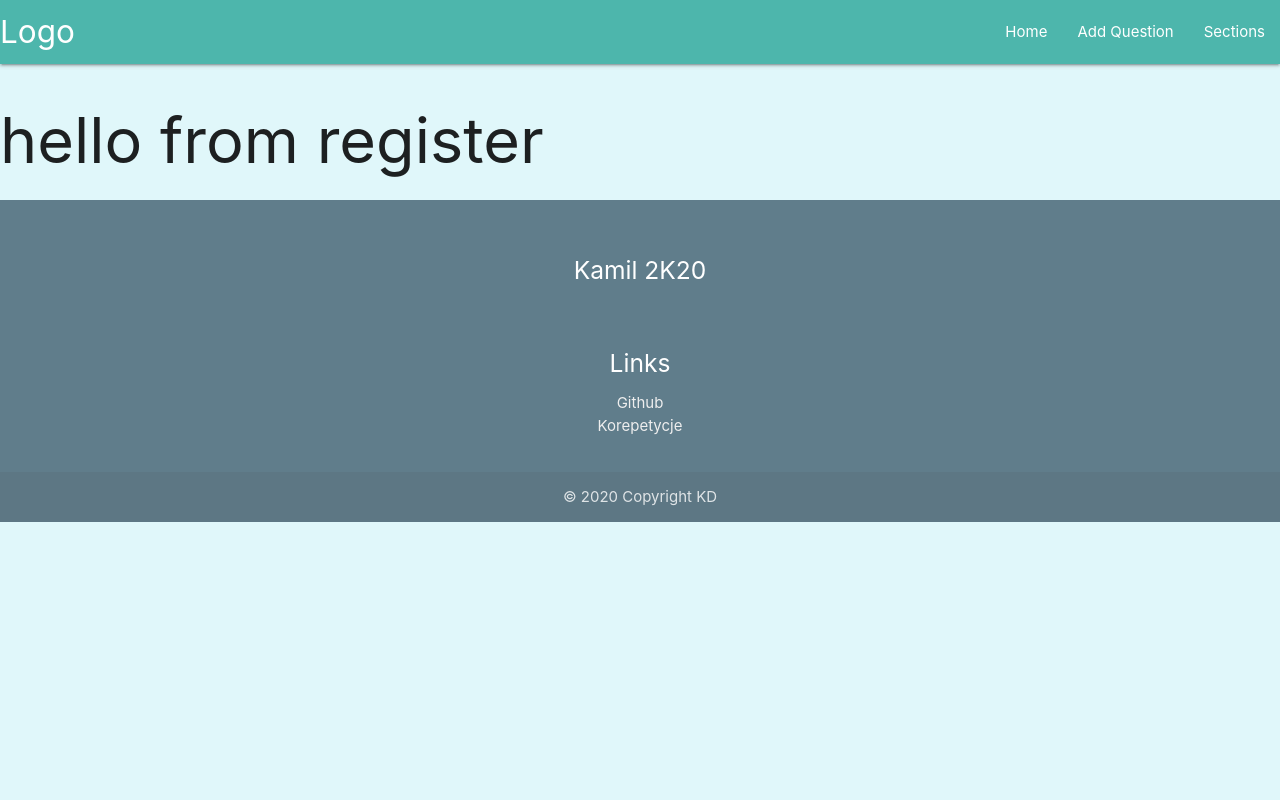
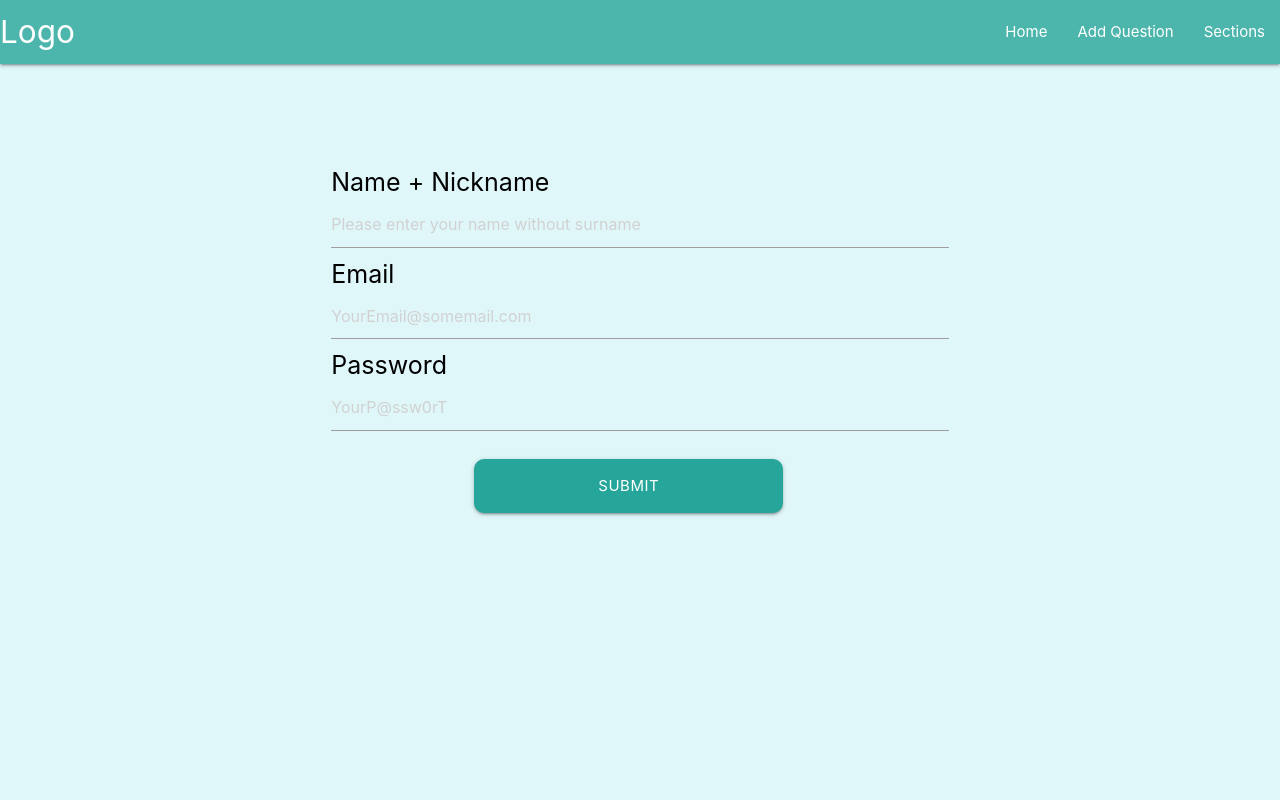
Before and after one commit to coldoe/QuizApp, a React (Create React App) app: page /register in a window 1280 px wide. Shown: the top 800 px of the page. Built offline with nearby package versions, Linux system fonts and the light colour scheme; no server answers.

Commit message:
register page

```diff
--- a/src/Components/Register/Register.jsx
+++ b/src/Components/Register/Register.jsx
@@ -1,9 +1,68 @@
 import React from "react";
+import { Formik, Form, Field } from "formik";
+import { RegisterSchema } from "../Schema/RegisterSchema";
 
 export const Register = () => {
+  function dataToSend(object) {
+    console.log(object);
+  }
   return (
-    <div>
-      <h1>hello from register</h1>
+    <div className="Login">
+      <Formik
+        initialValues={{
+          name: "",
+          email: "",
+          password: "",
+        }}
+        validationSchema={RegisterSchema}
+        onSubmit={(values, { resetForm }) => {
+          dataToSend(values);
+          resetForm({});
+        }}
+      >
+        {({ errors, touched }) => (
+          <div className="row" style={{ height: "85vh", marginTop: "10vh" }}>
+            <div className="col offset-m2 offset-l2 offset-xl3 s12 m8 l8 xl6">
+              <Form>
+                <label style={{ color: "black", fontSize: "25px" }}>
+                  Name + Nickname
+                </label>
+                <Field
+                  name="name"
+                  placeholder="Please enter your name without surname"
+                />
+                {errors.name && touched.name ? (
+                  <div style={{ color: "red" }}>{errors.name}</div>
+                ) : null}
+                <label style={{ color: "black", fontSize: "25px" }}>
+                  Email
+                </label>
+                <Field name="email" placeholder="YourEmail@somemail.com" />
+                {errors.email && touched.email ? (
+                  <div style={{ color: "red" }}>{errors.email}</div>
+                ) : null}
+                <label style={{ color: "black", fontSize: "25px" }}>
+                  Password
+                </label>
+                <Field name="password" placeholder="YourP@ssw0rT" />
+                {errors.password && touched.password ? (
+                  <div style={{ color: "red" }}>{errors.password}</div>
+                ) : null}
+
+                <div className="row">
+                  <button
+                    className="col s6 offset-s3 btn-block waves-light btn-large"
+                    type="submit"
+                  >
+                    {" "}
+                    Submit{" "}
+                  </button>
+                </div>
+              </Form>
+            </div>
+          </div>
+        )}
+      </Formik>
     </div>
   );
 };
--- /dev/null
+++ b/src/Components/Schema/RegisterSchema.jsx
@@ -0,0 +1,17 @@
+import * as Yup from "yup";
+
+export const RegisterSchema = Yup.object().shape({
+  name: Yup.string()
+    .min(6, "Too short")
+    .max(128, "Too long")
+    .required("Name is required"),
+  email: Yup.string()
+    .email()
+    .min(1, "Too short")
+    .max(128, "Too long")
+    .required("Required"),
+  password: Yup.string()
+    .min(6, "Too short")
+    .max(128, "Too long")
+    .required("Required"),
+});
```
